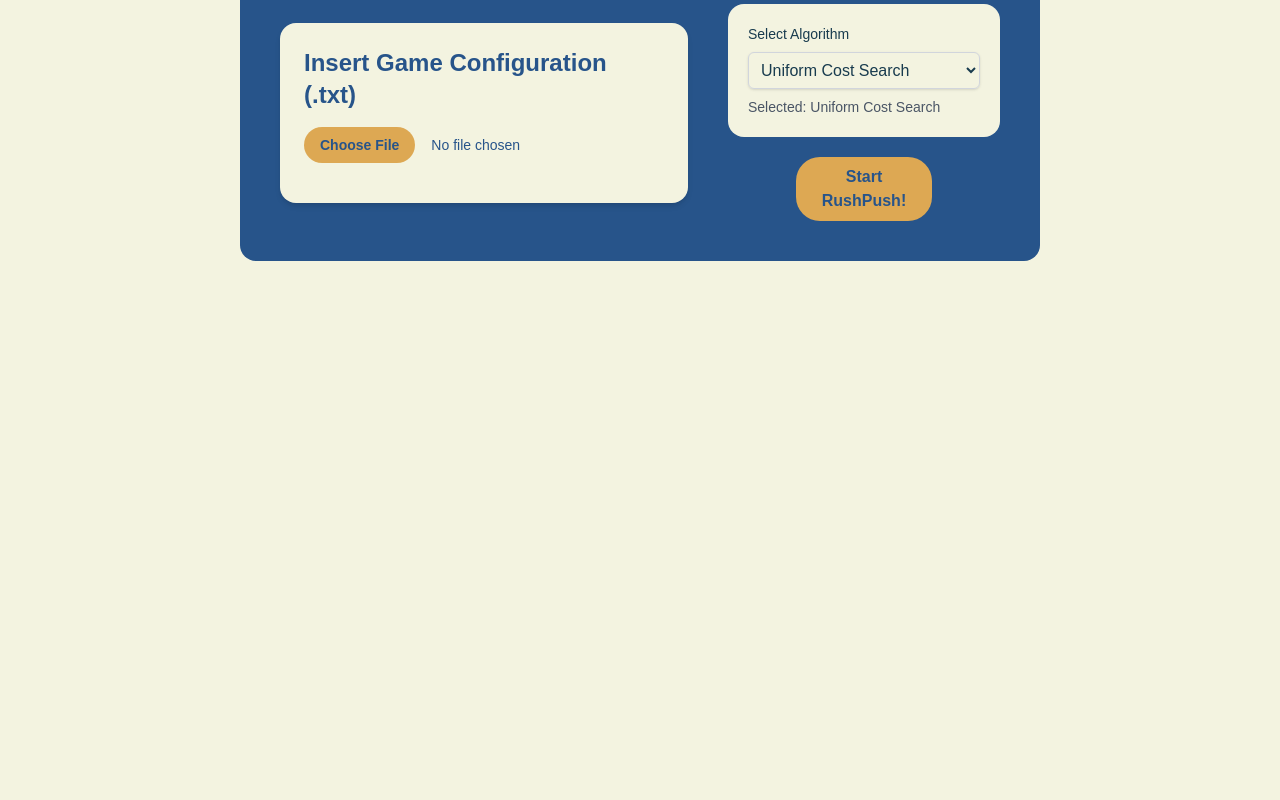
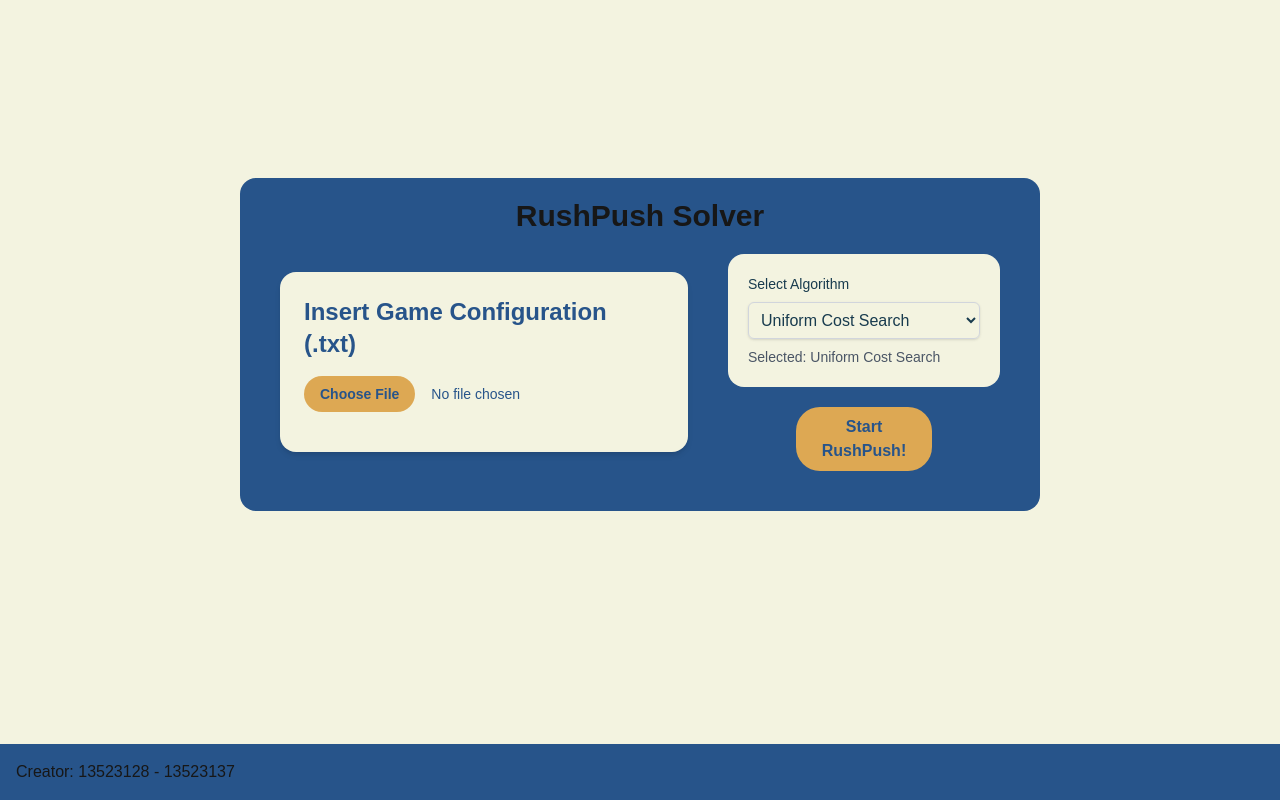
Before and after one commit to Azzkaaaa/Tucil3_13523128_13523137, a Next.js app: page / in a window 1280 px wide. Shown: the part 176-976 px from the top of the page. Before the commit the page ends 800 px from the top, so only its background shows below. Built offline with nearby package versions, Linux system fonts and the light colour scheme.

Commit message:
feat: add footer

```diff
--- a/src/app/page.tsx
+++ b/src/app/page.tsx
@@ -1,3 +1,4 @@
+import Footer from "@/components/Footer";
 import InputSearch from "@/components/InputSearch";
 import Navbar from "@/components/Navbar";
 
@@ -5,9 +6,10 @@ export default function Home() {
   return (
     <>
       <Navbar />
-      <div className="h-full w-full bg-rush-primary p-10 flex justify-center items-center">
+      <div className="min-h-screen w-full bg-rush-primary p-10 flex justify-center items-center mt-14">
         <InputSearch />
       </div>
+      <Footer />
     </>
   );
 }
--- /dev/null
+++ b/src/components/Footer.tsx
@@ -0,0 +1,11 @@
+import React from "react";
+
+const Footer = () => {
+  return (
+    <div className="w-full bg-rush-secondary flex justify-between items-center p-4 shadow-md">
+      <div>Creator: 13523128 - 13523137</div>
+    </div>
+  );
+};
+
+export default Footer;
```
